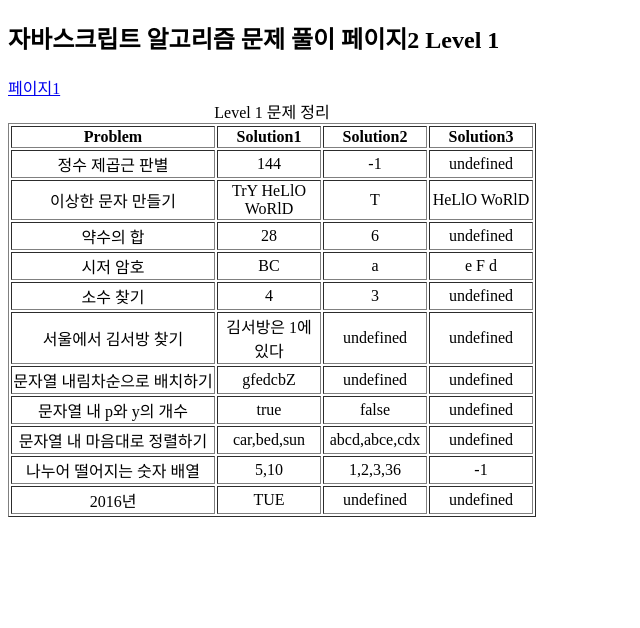
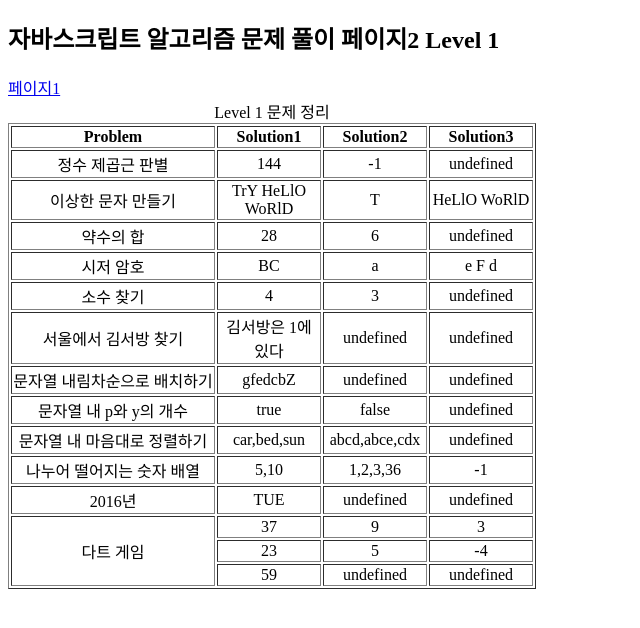
Before and after one commit to kthss01/Algorithm_Study_2021, a plain HTML site: page javascript/programmers/level_1/index2.html in a window 1280 px wide. Shown: the whole page, without its empty margins (0-640 px from the left). Drawn offline with Linux system fonts and the light colour scheme.

Commit message:
알고리즘 공부 40일차

```diff
--- a/javascript/programmers/level_1/index2.html
+++ b/javascript/programmers/level_1/index2.html
@@ -102,6 +102,23 @@
         </script>
       </tr>
 
+      <script src="./kakao_blind_2018/dart_game.js" charset="utf-8"></script>
+      <tr id="prob12_1">
+        <script>
+          document.getElementById('prob12_1').innerHTML = compute1();
+        </script>
+      </tr>
+      <tr id="prob12_2">
+        <script>
+          document.getElementById('prob12_2').innerHTML = compute2();
+        </script>
+      </tr>
+      <tr id="prob12_3">
+        <script>
+          document.getElementById('prob12_3').innerHTML = compute3();
+        </script>
+      </tr>
+
     </tbody>
     <tfoot>
 
--- /dev/null
+++ b/javascript/programmers/level_1/kakao_blind_2018/dart_game.js
@@ -0,0 +1,209 @@
+/*
+  다트 게임
+
+  다트판에 다트를 세 차례 던져 그 점수의 합계로 실력을 겨루는 게임
+
+  다트 게임의 점수 계산 로직
+  1. 다트 게임은 총 3번의 기회
+  2. 각 기회마다 얻을 수 있는 점수는 0점에서 10점까지
+  3. 점수와 함께 Single(S), Double(D), Triple(T) 영역이 존재하고
+    각 영역 당첨 시 점수에 1제곱, 2제곱, 3제곱으로 계산
+  4. 옵션으로 스타상(*), 아차상(#)이 존재하며
+    스타상(*) 당첨 시 해당 점수와 바로 전에 얻은 점수를 각 2배로 만듬
+    아차상(#) 당첨 시 해당 점수는 마이너스 된다.
+  5. 스타상(*)은  첫 번째 기회에서도 나올 수 있다. 이 경우
+    첫 번째 스타상(*)의 점수만 2배가 된다.
+  6. 스타상(*)의 효과는 다른 스타상(*)의 효과와 중첩될 수 있다.
+    이 경우 중첩된 스타상(*) 점수는 4배가 된다.
+  7. 스타상(*)의 효과는 아차상(#)의 효과와 중첩될 수 있다.
+    이 경우 중첩된 아차상(#)의 점수는 -2배가 된다.
+  8. Single(S), Double(D), Triple(T)는 점수마다 하나씩 존재한다.
+  9. 스타상(*), 아차상(#)은 점수마다 둘 중 하나만 존재할 수 있으며,
+    존재하지 않을 수도 있다.
+
+  0~10의 정수와 문자 S,D,T,*,#로 구성된 문자열이 입력될 시
+  총 점수를 반환하는 함수 작성
+
+  입력 형식
+  "점수|보너스|[옵션]" 문자열 3세트
+  ex) 1S2D*3T
+    점수는 0-서 10사이의 정수
+    보너스는 S,D,T 중 하나
+    옵션은 *이나 # 중 하나이며, 없을 수도 있다.
+
+  출력 형식
+  3번의 기회에서 얻은 점수 합계에 해당하는 정수값을 출력
+  ex) 37
+*/
+
+function compute1() {
+  let name = '다트 게임';
+
+  let dartResult = '1S2D*3T';
+  let sol1 = solution(dartResult);
+
+  dartResult = '1D2S#10S';
+  let sol2 = solution(dartResult);
+
+  dartResult = '1D2S0T';
+  let sol3 = solution(dartResult);
+
+  let td = `
+    <td rowspan="3"> ${name} </td>
+    <td> ${sol1} </td>
+    <td> ${sol2} </td>
+    <td> ${sol3} </td>
+  `;
+
+  return td;
+}
+
+function compute2() {
+  let dartResult = '1S*2T*3S';
+  let sol1 = solution(dartResult);
+
+  dartResult = '1D#2S*3S';
+  let sol2 = solution(dartResult);
+
+  dartResult = '1T2D3D#';
+  let sol3 = solution(dartResult);
+
+  let td = `
+    <td> ${sol1} </td>
+    <td> ${sol2} </td>
+    <td> ${sol3} </td>
+  `;
+
+  return td;
+}
+
+function compute3() {
+  let dartResult = '1D2S3T*';
+  let sol1 = solution(dartResult);
+
+  dartResult;
+  let sol2;
+
+  dartResult;
+  let sol3;
+
+  let td = `
+    <td> ${sol1} </td>
+    <td> ${sol2} </td>
+    <td> ${sol3} </td>
+  `;
+
+  return td;
+}
+
+function solution(dartResult) {
+  let answer = 0;
+
+  // let darts = [];
+  //
+  // let count = 0;
+  //
+  // while (dartResult.indexOf('S') !== -1 || dartResult.indexOf('D') !== -1 || dartResult.indexOf('T') !== -1) {
+  //   // while (count++ < 3) {
+  //   let checkList = [];
+  //   if (dartResult.indexOf('S') !== -1) checkList.push(dartResult.indexOf('S'))
+  //   if (dartResult.indexOf('D') !== -1) checkList.push(dartResult.indexOf('D'))
+  //   if (dartResult.indexOf('T') !== -1) checkList.push(dartResult.indexOf('T'))
+  //
+  //   // let index = Math.min(checkList);
+  //   let index = Math.min.apply(null, checkList);
+  //
+  //   // console.log(index);
+  //
+  //   if (dartResult[index + 1] === '*' || dartResult[index + 1] === '#') {
+  //     index++;
+  //   }
+  //
+  //   darts.push(dartResult.substring(0, index + 1));
+  //   dartResult = dartResult.substr(index + 1);
+  //
+  //   // console.log(dartResult);
+  // }
+  //
+  // let scores = Array(darts.length).fill(0);
+  //
+  // // console.log(scores);
+  //
+  // for (let i = 0; i < darts.length; i++) {
+  //   let dart = darts[i];
+  //
+  //   let hasBonus2 = dart.indexOf('*') !== -1 || dart.indexOf('#') !== -1;
+  //
+  //   scores[i] = hasBonus2 ? Number(dart.substring(0, dart.length - 2)) : Number(dart.substring(0, dart.length - 1));
+  //
+  //   let bonus = hasBonus2 ? dart[dart.length - 2] : dart[dart.length - 1];
+  //
+  //   switch (bonus) {
+  //     case 'D':
+  //       scores[i] = Math.pow(scores[i], 2);
+  //       break;
+  //     case 'T':
+  //       scores[i] = Math.pow(scores[i], 3);
+  //       break;
+  //   }
+  //
+  //   if (hasBonus2) {
+  //     let bonus2 = dart[dart.length - 1];
+  //     switch (bonus2) {
+  //       case '*':
+  //         scores[i] *= 2;
+  //         if (i !== 0) scores[i - 1] *= 2;
+  //         break;
+  //       case '#':
+  //         scores[i] *= -1;
+  //         break;
+  //     }
+  //   }
+  // }
+  //
+  // // console.log(darts);
+  // // console.log(scores);
+  //
+  // answer = scores.reduce((sum, ele) => sum + ele, 0);
+  //
+  // // console.log(answer);
+
+  const bonus = {"S" : 1, "D" : 2, "T": 3};
+  const prize = {"*" : 2, "#": -1};
+  const notNum = ["S", "D", "T", "*", "#"];
+  const score = [];
+  let digit = 0;
+
+  for (let i = 0; i < dartResult.length; i++) {
+    let cur = score.length;
+
+    if (!notNum.includes(dartResult[i])) {
+      digit = dartResult[i+1] === '0' ? 10 : dartResult[i];
+
+      if (digit == 10) {
+        i++;
+      }
+
+      continue;
+    }
+
+    if (bonus[dartResult[i]]) {
+      score.push(digit ** bonus[dartResult[i]]);
+    }
+
+    if (prize[dartResult[i + 1]]) {
+      if (dartResult[i + 1] === '*') {
+        score[cur] *= 2;
+        if (cur - 1 >= 0) score[cur - 1] *= 2;
+      }
+
+      if (dartResult[i + 1] === '#') {
+        score[cur] *= -1;
+      }
+    }
+  }
+
+  answer = score.reduce((sum, ele) => sum + ele, 0);
+
+  return answer;
+}
```
